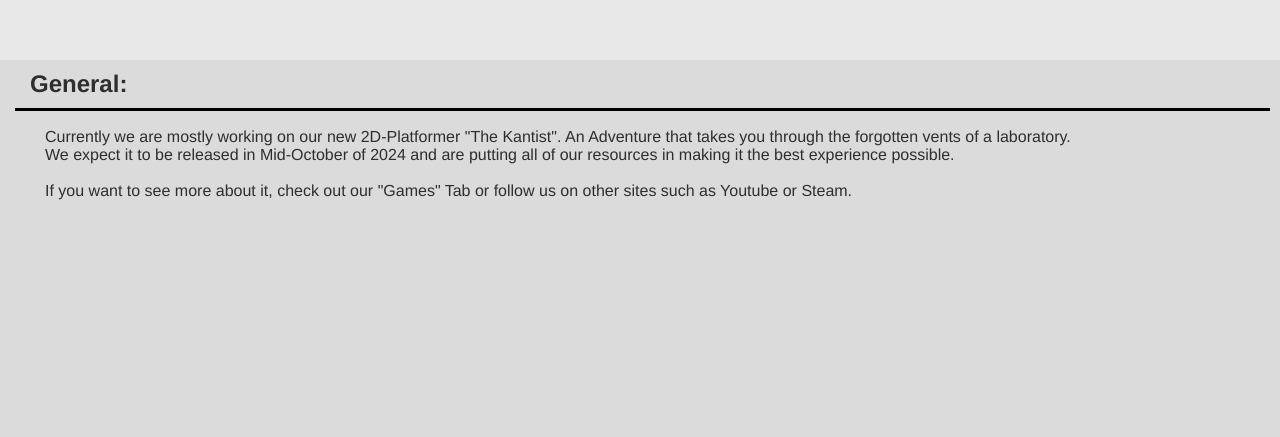
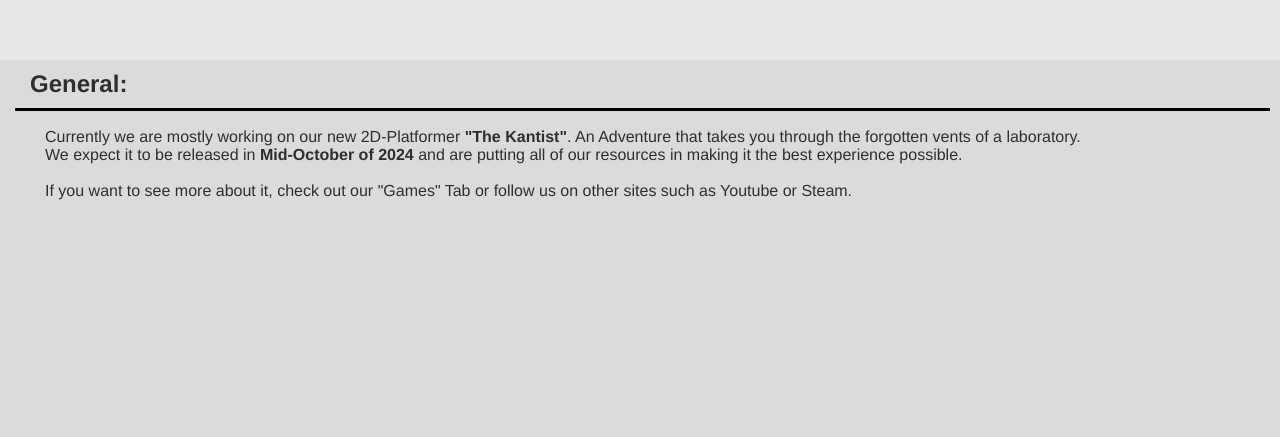
Before and after one commit to ArcticTent/ArcticTent.github.io, a plain HTML site: page index.html in a window 1280 px wide. Shown: the part 644-1081 px from the top of the page. Drawn offline with Linux system fonts and the light colour scheme.

Commit message:
Some Accents

```diff
--- a/index.html
+++ b/index.html
@@ -68,9 +68,9 @@
         <section class="small-space"></section>
         <section class="small-space"></section>
         <div class="normal-text">
-            Currently we are mostly working on our new 2D-Platformer "The Kantist". An Adventure that takes you through the forgotten vents of a laboratory.
+            Currently we are mostly working on our new 2D-Platformer <b>"The Kantist"</b>. An Adventure that takes you through the forgotten vents of a laboratory.
             <br>
-            We expect it to be released in Mid-October of 2024 and are putting all of our resources in making it the best experience possible.
+            We expect it to be released in <b>Mid-October of 2024</b> and are putting all of our resources in making it the best experience possible.
             <br>
             <br>
             If you want to see more about it, check out our "Games" Tab or follow us on other sites such as Youtube or Steam.
```
